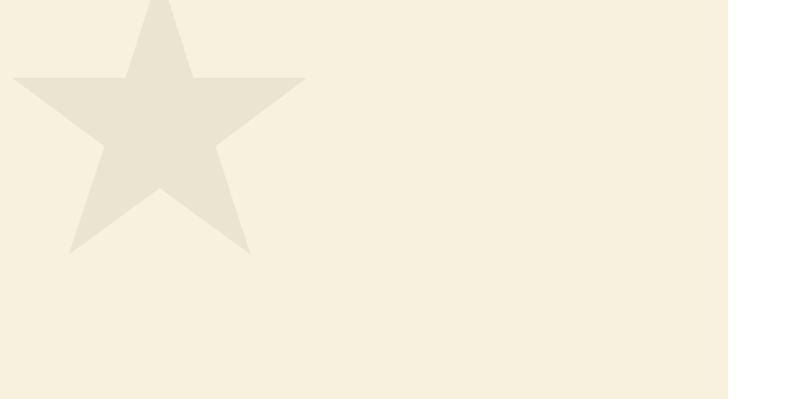
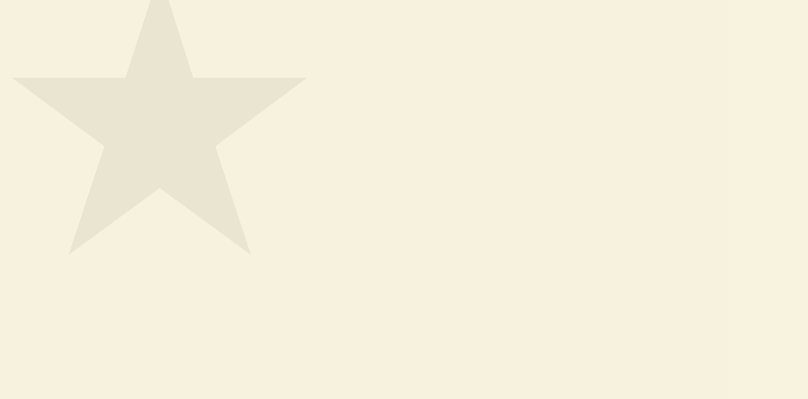
Before and after one commit to josmorales1/josmorales1.github.io, a plain HTML site: page week02/index.html in a window 1280 px wide. Shown: the top 399 px of the page, 472-1280 px from the left. Drawn offline with Linux system fonts and the light colour scheme; files that its build step writes are made by us from their sources; files whose address does not match are found by name.

```diff
--- a/week03/style.css
+++ b/week03/style.css
@@ -8,4 +8,6 @@
   margin: 30px;
   background-image: url('page-bg.gif');
   background-repeat: no-repeat;
+  background-attachment: fixed;
+  background-color: #F7F3DE
 }
```
